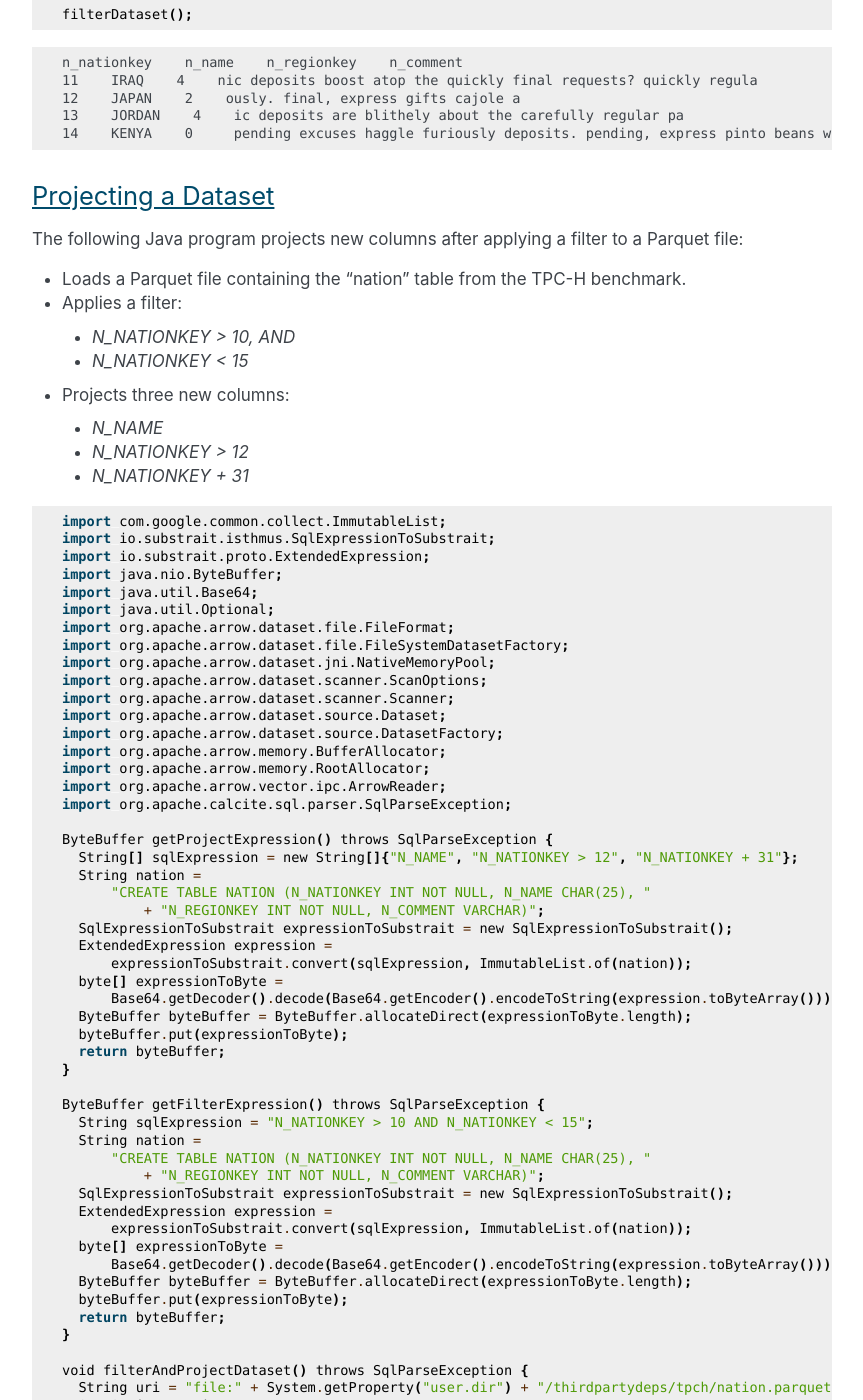
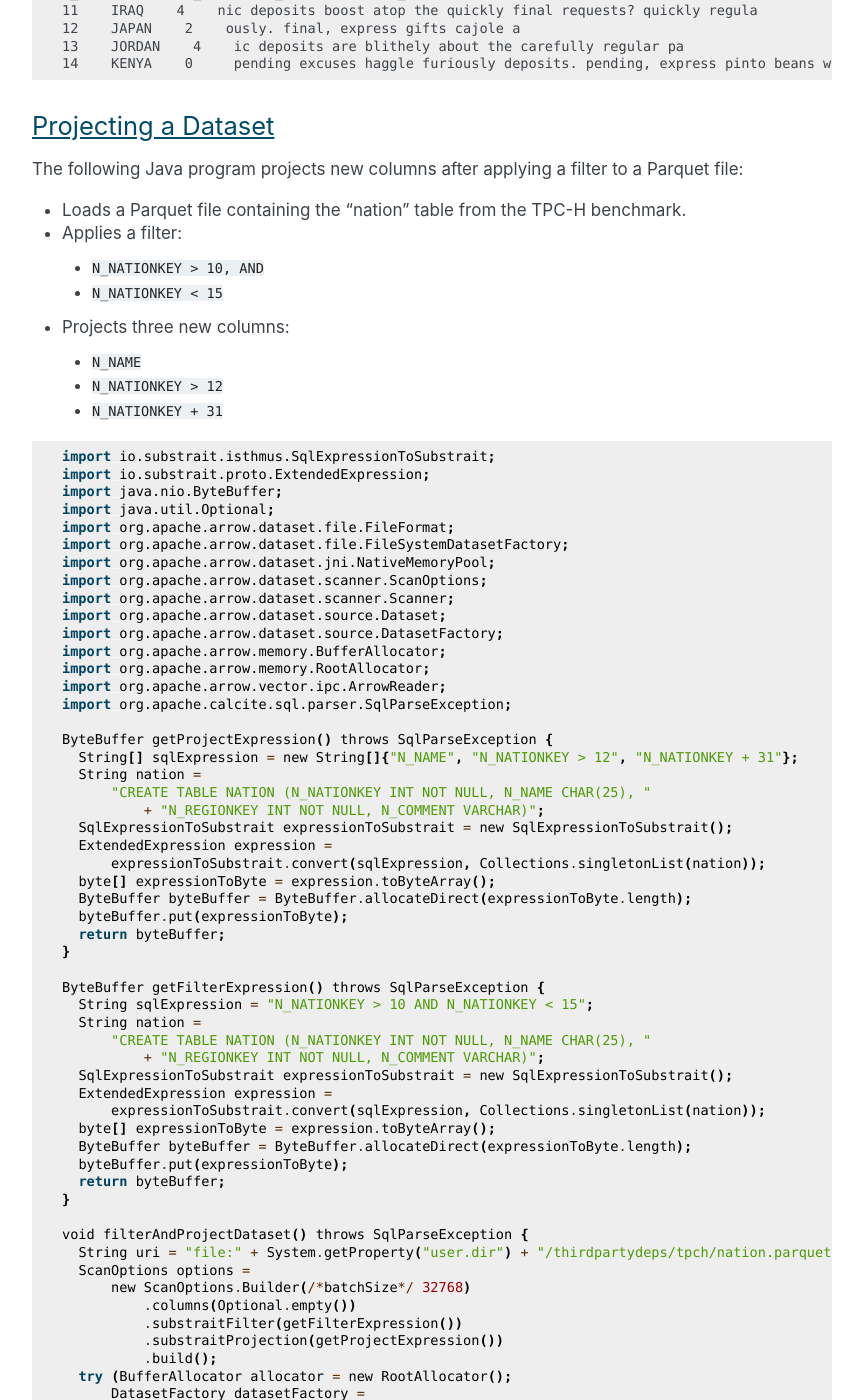
Before and after one commit to apache/arrow-cookbook, a Sphinx documentation site: the page built from java/source/substrait.rst, in a window 1280 px wide and 1400 px high, scrolled down 4801 px. Shown: the whole window, without its empty margins (258-1121 px from the left). Built offline with Sphinx 7.4.7, drawn with Linux system fonts in a browser that asks for light colours; pages that are not in the unit, such as notebooks, are missing from menus; comment, search, counter and statistics services are not loaded; some of the changed text lies outside the part shown.

Commit message:
fix: It is not necessary to use base64 and guava

````diff
--- a/java/source/substrait.rst
+++ b/java/source/substrait.rst
@@ -43,7 +43,6 @@ Here is an example of a Java program that queries a Parquet file:
 
 .. testcode::
 
-    import com.google.common.collect.ImmutableList;
     import io.substrait.isthmus.SqlToSubstrait;
     import io.substrait.proto.Plan;
     import org.apache.arrow.dataset.file.FileFormat;
@@ -68,7 +67,7 @@ Here is an example of a Java program that queries a Parquet file:
        String nation = "CREATE TABLE NATION (N_NATIONKEY BIGINT NOT NULL, N_NAME CHAR(25), " +
                "N_REGIONKEY BIGINT NOT NULL, N_COMMENT VARCHAR(152))";
        SqlToSubstrait sqlToSubstrait = new SqlToSubstrait();
-       Plan plan = sqlToSubstrait.execute(sql, ImmutableList.of(nation));
+       Plan plan = sqlToSubstrait.execute(sql, Collections.singletonList(nation));
        return plan;
     }
 
@@ -115,7 +114,6 @@ For example, we can join the nation and customer tables from the TPC-H benchmark
 
 .. testcode::
 
-    import com.google.common.collect.ImmutableList;
     import io.substrait.isthmus.SqlToSubstrait;
     import io.substrait.proto.Plan;
     import org.apache.arrow.dataset.file.FileFormat;
@@ -147,7 +146,7 @@ For example, we can join the nation and customer tables from the TPC-H benchmark
             "C_COMMENT VARCHAR(117) )";
         SqlToSubstrait sqlToSubstrait = new SqlToSubstrait();
         Plan plan = sqlToSubstrait.execute(sql,
-            ImmutableList.of(nation, customer));
+            Arrays.asList(nation, customer));
         return plan;
     }
 
@@ -216,15 +215,13 @@ Here is an example of a Java program that filters a Parquet file:
 - Loads a Parquet file containing the “nation” table from the TPC-H benchmark.
 - Applies a filter:
     - ``N_NATIONKEY > 10, AND``
-    - `N_NATIONKEY < 15`
+    - ``N_NATIONKEY < 15```
 
 .. testcode::
 
-    import com.google.common.collect.ImmutableList;
     import io.substrait.isthmus.SqlExpressionToSubstrait;
     import io.substrait.proto.ExtendedExpression;
     import java.nio.ByteBuffer;
-    import java.util.Base64;
     import java.util.Optional;
     import org.apache.arrow.dataset.file.FileFormat;
     import org.apache.arrow.dataset.file.FileSystemDatasetFactory;
@@ -245,9 +242,8 @@ Here is an example of a Java program that filters a Parquet file:
               + "N_REGIONKEY INT NOT NULL, N_COMMENT VARCHAR)";
       SqlExpressionToSubstrait expressionToSubstrait = new SqlExpressionToSubstrait();
       ExtendedExpression expression =
-          expressionToSubstrait.convert(sqlExpression, ImmutableList.of(nation));
-      byte[] expressionToByte =
-          Base64.getDecoder().decode(Base64.getEncoder().encodeToString(expression.toByteArray()));
+          expressionToSubstrait.convert(sqlExpression, Collections.singletonList(nation));
+      byte[] expressionToByte = expression.toByteArray();
       ByteBuffer byteBuffer = ByteBuffer.allocateDirect(expressionToByte.length);
       byteBuffer.put(expressionToByte);
       return byteBuffer;
@@ -293,20 +289,18 @@ a Parquet file:
 
 - Loads a Parquet file containing the “nation” table from the TPC-H benchmark.
 - Applies a filter:
- - `N_NATIONKEY > 10, AND`
- - `N_NATIONKEY < 15`
+ - ``N_NATIONKEY > 10, AND``
+ - ``N_NATIONKEY < 15``
 - Projects three new columns:
- - `N_NAME`
- - `N_NATIONKEY > 12`
- - `N_NATIONKEY + 31`
+ - ``N_NAME``
+ - ``N_NATIONKEY > 12``
+ - ``N_NATIONKEY + 31``
 
 .. testcode::
 
-    import com.google.common.collect.ImmutableList;
     import io.substrait.isthmus.SqlExpressionToSubstrait;
     import io.substrait.proto.ExtendedExpression;
     import java.nio.ByteBuffer;
-    import java.util.Base64;
     import java.util.Optional;
     import org.apache.arrow.dataset.file.FileFormat;
     import org.apache.arrow.dataset.file.FileSystemDatasetFactory;
@@ -327,9 +321,8 @@ a Parquet file:
               + "N_REGIONKEY INT NOT NULL, N_COMMENT VARCHAR)";
       SqlExpressionToSubstrait expressionToSubstrait = new SqlExpressionToSubstrait();
       ExtendedExpression expression =
-          expressionToSubstrait.convert(sqlExpression, ImmutableList.of(nation));
-      byte[] expressionToByte =
-          Base64.getDecoder().decode(Base64.getEncoder().encodeToString(expression.toByteArray()));
+          expressionToSubstrait.convert(sqlExpression, Collections.singletonList(nation));
+      byte[] expressionToByte = expression.toByteArray();
       ByteBuffer byteBuffer = ByteBuffer.allocateDirect(expressionToByte.length);
       byteBuffer.put(expressionToByte);
       return byteBuffer;
@@ -342,9 +335,8 @@ a Parquet file:
               + "N_REGIONKEY INT NOT NULL, N_COMMENT VARCHAR)";
       SqlExpressionToSubstrait expressionToSubstrait = new SqlExpressionToSubstrait();
       ExtendedExpression expression =
-          expressionToSubstrait.convert(sqlExpression, ImmutableList.of(nation));
-      byte[] expressionToByte =
-          Base64.getDecoder().decode(Base64.getEncoder().encodeToString(expression.toByteArray()));
+          expressionToSubstrait.convert(sqlExpression, Collections.singletonList(nation));
+      byte[] expressionToByte = expression.toByteArray();
       ByteBuffer byteBuffer = ByteBuffer.allocateDirect(expressionToByte.length);
       byteBuffer.put(expressionToByte);
       return byteBuffer;
````
Also changed, not shown: other parts of java/source/substrait.rst (+1 -0 lines).
